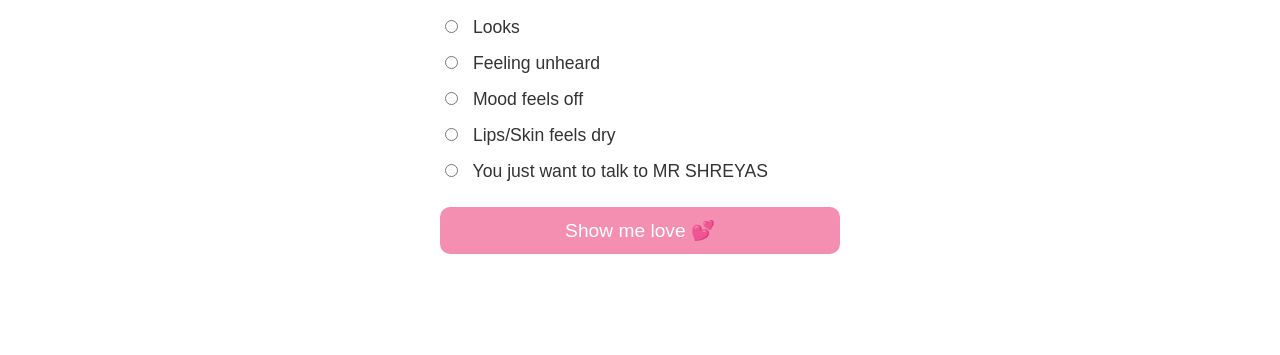
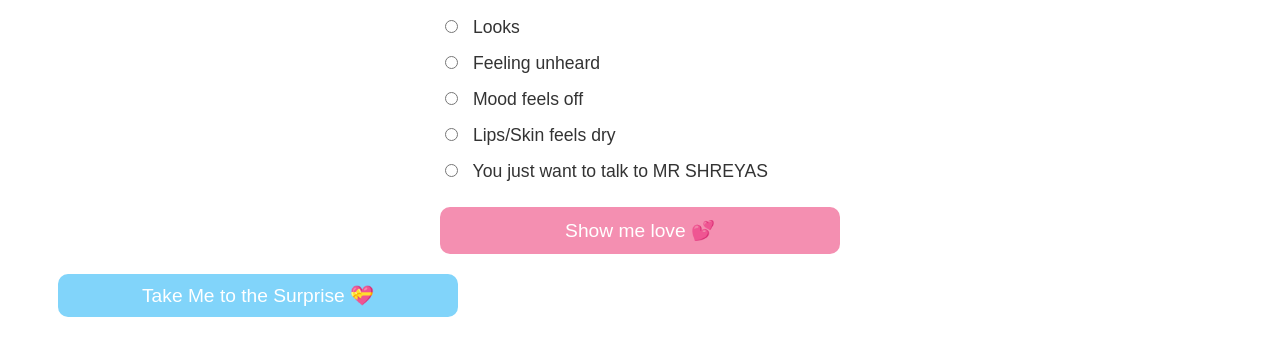
Before and after one commit to hullahulla11/spcl, a plain HTML site: page index2.html in a window 1280 px wide. Shown: the part 159-514 px from the top of the page. Drawn offline with Linux system fonts and the light colour scheme.

Commit message:
Update index2.html

```diff
--- a/index2.html
+++ b/index2.html
@@ -161,6 +161,8 @@
       sound.play();
     });
   </script>
-
+<button onclick="window.location.href='index.html'" style="margin-top: 20px; background-color: #81d4fa; color: white; border: none; padding: 10px 15px; border-radius: 10px; cursor: pointer;">
+  Take Me to the Surprise 💝
+</button>
 </body>
 </html>
```
